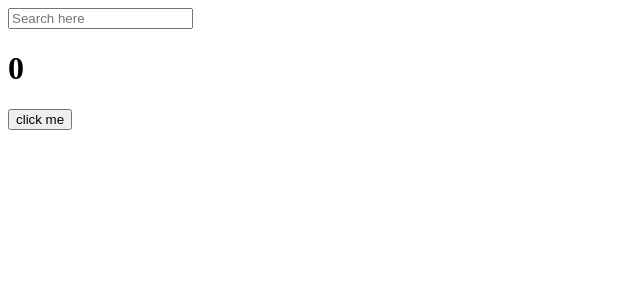
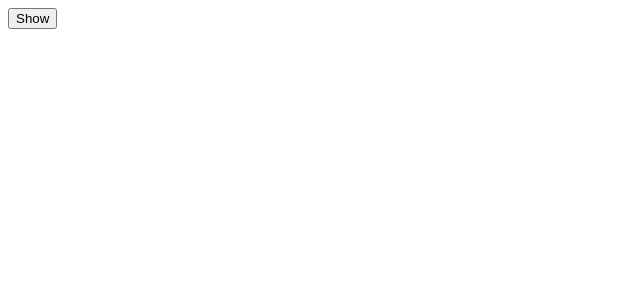
Before and after one commit to seungw0o/TIL, a React (Create React App) app in the folder JS STUDY/REACT/NOMAD/5.reactForBeginners/: page / in a window 1280 px wide. Shown: the top 300 px of the page, without its empty margins (0-640 px from the left). Built offline with nearby package versions, Linux system fonts and the light colour scheme.

Commit message:
NOMAD REACT
6.4 Cleanup
2024/06/04

```diff
--- a/JS STUDY/REACT/NOMAD/5.reactForBeginners/src/App.js
+++ b/JS STUDY/REACT/NOMAD/5.reactForBeginners/src/App.js
@@ -1,32 +1,34 @@
+import { func } from "prop-types";
 import { useState, useEffect } from "react";
 
+function Hello() {
+  function byFn() {
+    console.log("bye");
+  }
+  function hiFn() {
+    console.log("created");
+    return byFn;
+  }
+  useEffect(() => {
+    console.log("hi");
+    return () => console.log("bye");
+  }, []);
+  useEffect(function () {
+    console.log("hi");
+    return function () {
+      console.log("by");
+    };
+  }, []);
+  return <h1>Hello</h1>;
+}
+
 function App() {
-  const [counter, setValue] = useState(0);
-  const [keyword, setKeyword] = useState("");
-  const onClick = () => setValue(prev => prev + 1);
-  const onChange = event => setKeyword(event.target.value);
-  useEffect(() => {
-    console.log("I run only once.");
-  }, []); // []안에 아무것도 없기 때문에 react가 지켜볼 값이 아무것도 없어서 한번만 실행된다.
-  useEffect(() => {
-    console.log("I run when 'keyword' changes. ");
-  }, [keyword]);
-  useEffect(() => {
-    console.log("I run when 'counter' changes. ");
-  }, [counter]);
-  useEffect(() => {
-    console.log("I run when 'keyword' & 'counter' changes. ");
-  }, [keyword, counter]);
+  const [Hide, setHide] = useState(false);
+  const onClick = () => setHide(prev => !prev);
   return (
     <div>
-      <input
-        value={keyword}
-        onChange={onChange}
-        type="text"
-        placeholder="Search here"
-      />
-      <h1>{counter}</h1>
-      <button onClick={onClick}>click me</button>
+      {Hide ? <Hello /> : null}
+      <button onClick={onClick}>{Hide ? "Hide" : "Show"}</button>
     </div>
   );
 }
```
